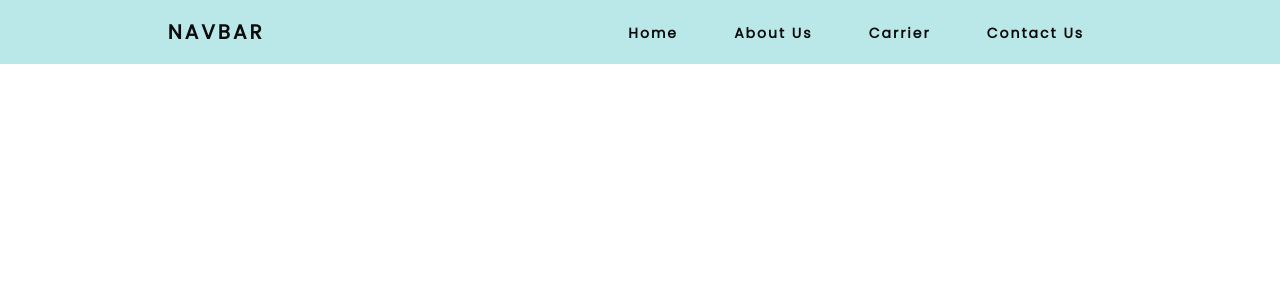
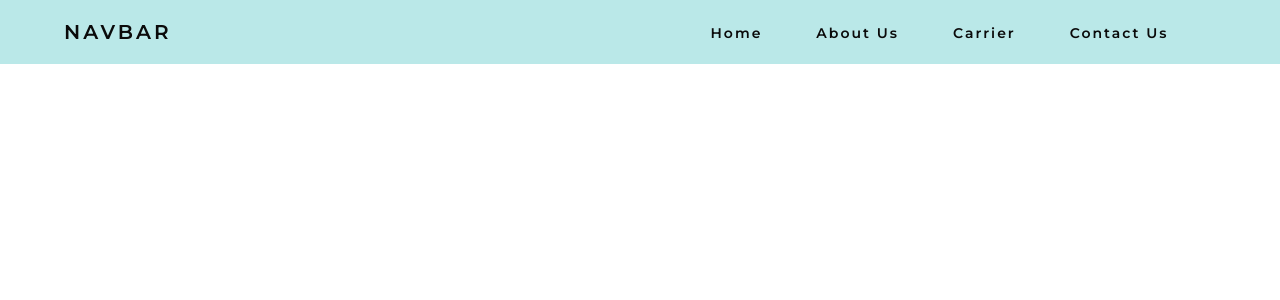
Before and after one commit to sunilpoojari/WebInternship, a PHP site: page /index.html in a window 1280 px wide. Shown: the top 300 px of the page. Run offline with PHP 8.4, Linux system fonts and the light colour scheme.

Commit message:
navbar added

```diff
--- a/index.html
+++ b/index.html
@@ -1,12 +1,14 @@
 <!DOCTYPE html>
 <html lang="en">
+
 <head>
     <meta charset="UTF-8">
     <meta name="viewport" content="width=device-width, initial-scale=1.0">
     <link rel="stylesheet" href="/style.css">
-    <link href="https://fonts.googleapis.com/css?family=Poppins&display=swap" rel="stylesheet">
+    <link href="https://fonts.googleapis.com/css?family=Montserrat:600|Poppins&display=swap" rel="stylesheet">
     <title>Internship</title>
 </head>
+
 <body>
     <nav>
         <div class="burger">
@@ -25,4 +27,5 @@
     </nav>
     <script src="main.js"></script>
 </body>
+
 </html>
--- a/style.css
+++ b/style.css
@@ -6,10 +6,10 @@
 
 nav{
     display: flex;
-    justify-content: space-around;
+    /* justify-content: space-around; */
     align-items: center;
     min-height: 8vh;
-    font-family: 'Poppins', sans-serif;
+    font-family: 'Montserrat', sans-serif;
     font-weight: bold;
     background-color: #bae8e8;
 
@@ -19,6 +19,8 @@ nav{
     text-transform: uppercase;
     letter-spacing: 3px;
     font-size: 20px;
+    padding-right: 40% ;
+    padding-left: 5%;
 }
 .nav-links{
     display: flex;
@@ -84,7 +86,10 @@ overflow-x: hidden;
     }
     .burger{
         display: block;
+        padding-left: 5%;
+        padding-right: 25%;
     }
+
 }
 
 .nav-active{
```
